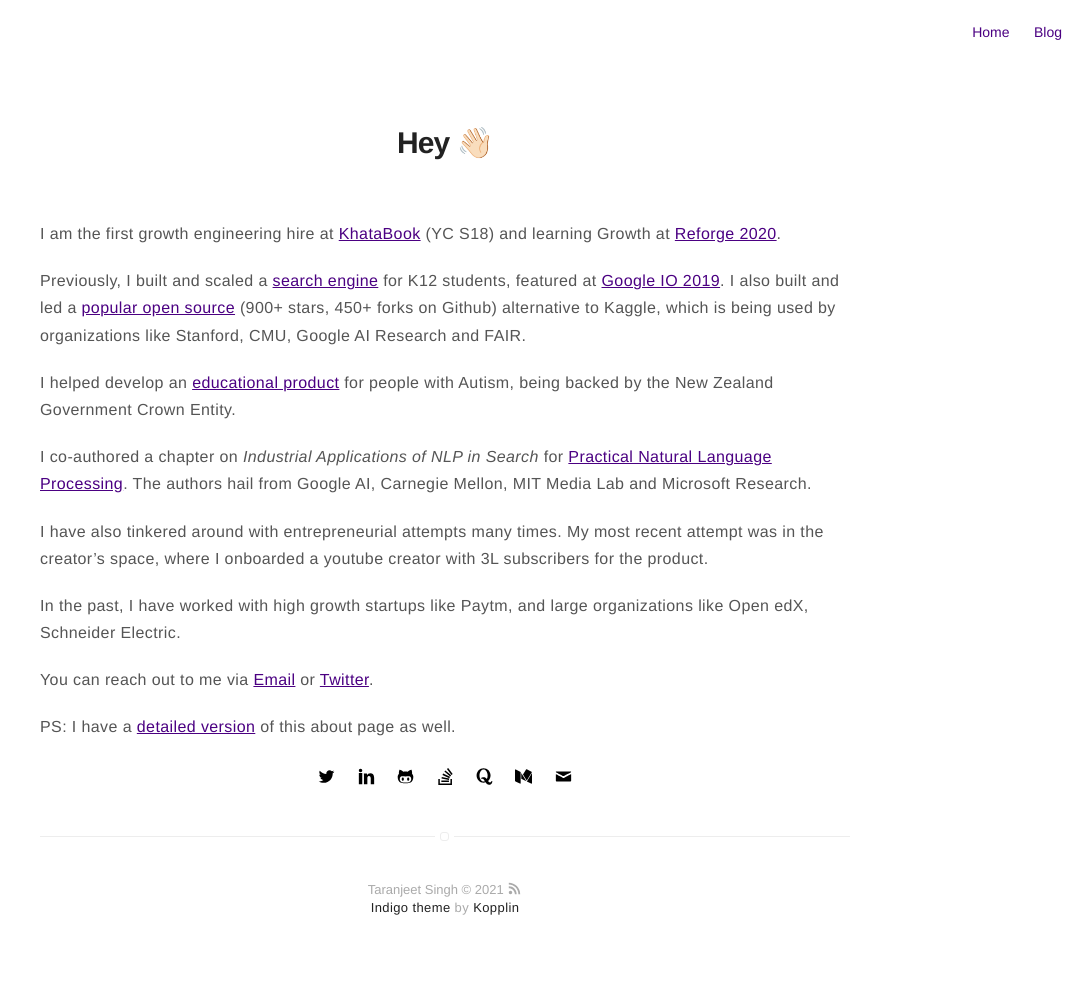
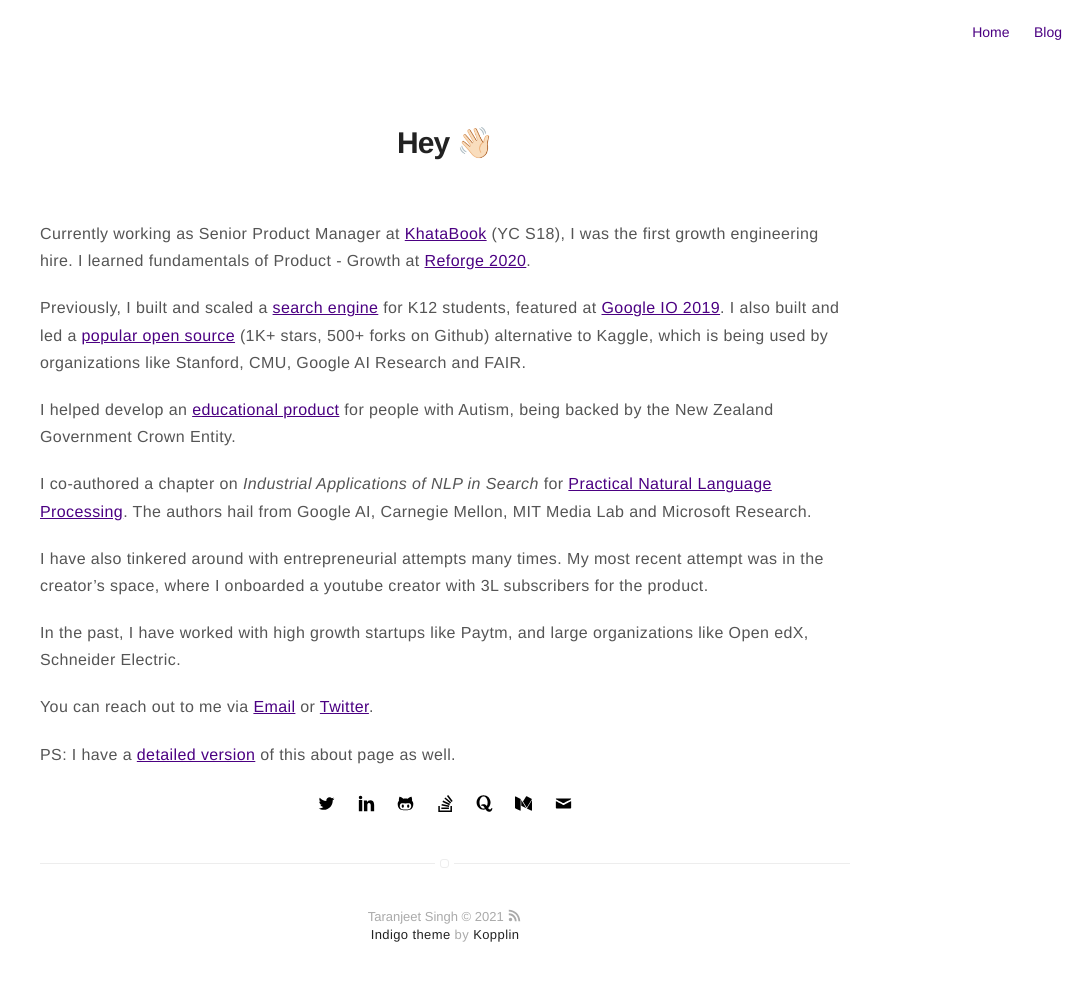
Before and after one commit to taranjeet/taranjeet.github.io, a Jekyll site: the page built from about.md, in a window 1280 px wide. Shown: the whole page, without its empty margins (195-1280 px from the left). Built offline with Jekyll 4.4.1, drawn with Linux system fonts in a browser that asks for light colours; before the commit the page ends 979 px from its top, so only the background shows below that.

Commit message:
Update about.md

```diff
--- a/about.md
+++ b/about.md
@@ -5,9 +5,9 @@ layout: page
 
 # Hey 👋🏻
 
-I am the first growth engineering hire at [KhataBook](https://techcrunch.com/2019/09/30/khatabook-seriesa-businesses-bookkeeping-payments/) (YC S18) and learning Growth at [Reforge 2020](https://www.reforge.com/).
+Currently working as Senior Product Manager at [KhataBook](https://techcrunch.com/2019/09/30/khatabook-seriesa-businesses-bookkeeping-payments/) (YC S18), I was the first growth engineering hire. I learned fundamentals of Product - Growth at [Reforge 2020](https://www.reforge.com/).
 
-Previously, I built and scaled a [search engine](https://play.google.com/store/apps/details?id=co.gradeup.k12&hl=en_IN) for K12 students, featured at [Google IO 2019](https://www.asianage.com/technology/in-other-news/090519/google-io-2019-featured-two-indian-companies-for-excellent-use-of-machine-learning.html). I also built and led a [popular open source](https://evalai.cloudcv.org/) (900+ stars, 450+ forks on Github) alternative to Kaggle, which is being used by organizations like Stanford, CMU, Google AI Research and FAIR.
+Previously, I built and scaled a [search engine](https://play.google.com/store/apps/details?id=co.gradeup.k12&hl=en_IN) for K12 students, featured at [Google IO 2019](https://www.asianage.com/technology/in-other-news/090519/google-io-2019-featured-two-indian-companies-for-excellent-use-of-machine-learning.html). I also built and led a [popular open source](https://evalai.cloudcv.org/) (1K+ stars, 500+ forks on Github) alternative to Kaggle, which is being used by organizations like Stanford, CMU, Google AI Research and FAIR.
 
 I helped develop an [educational product](https://www.talkwithmeapp.com/) for people with Autism, being backed by the New Zealand Government Crown Entity.
 
```
